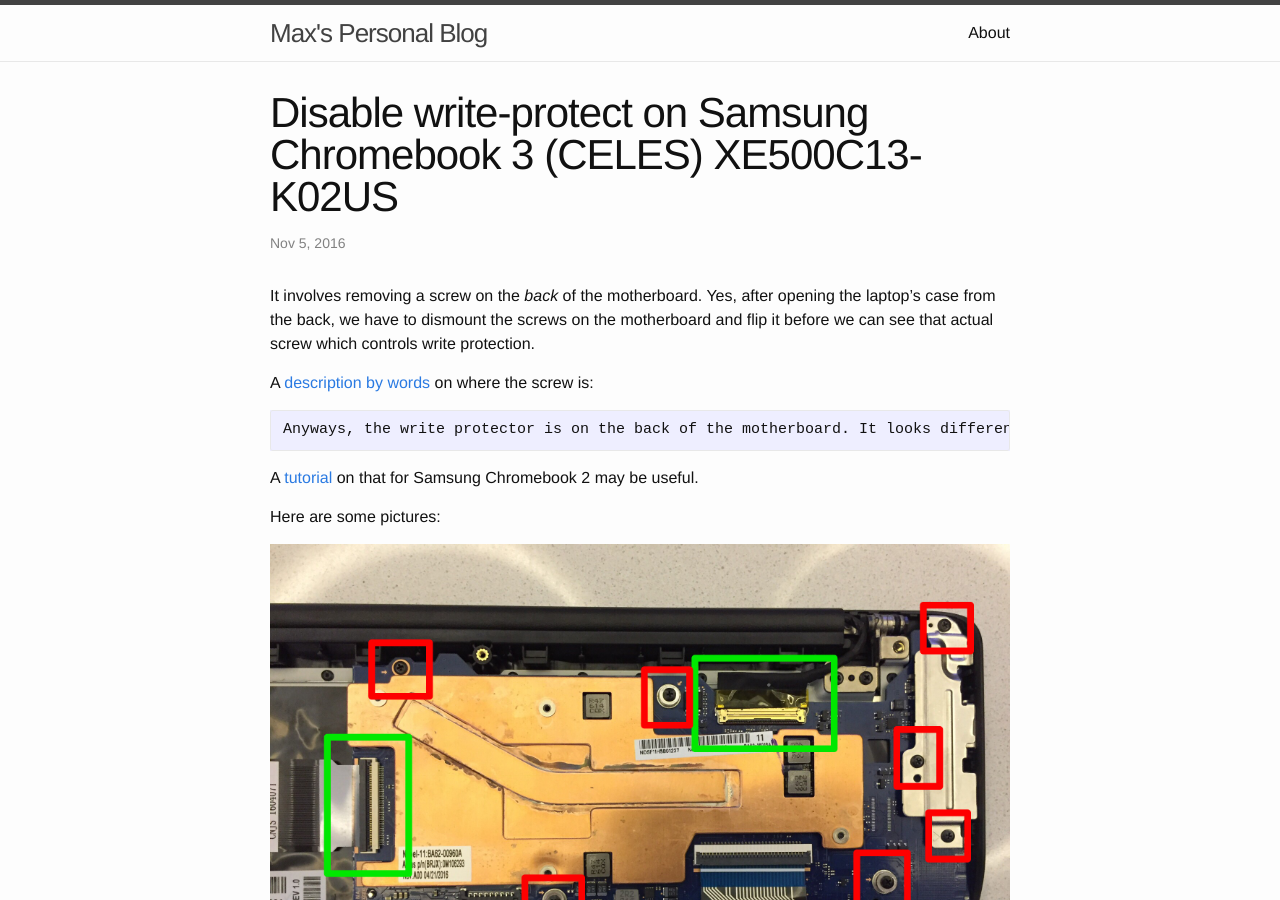
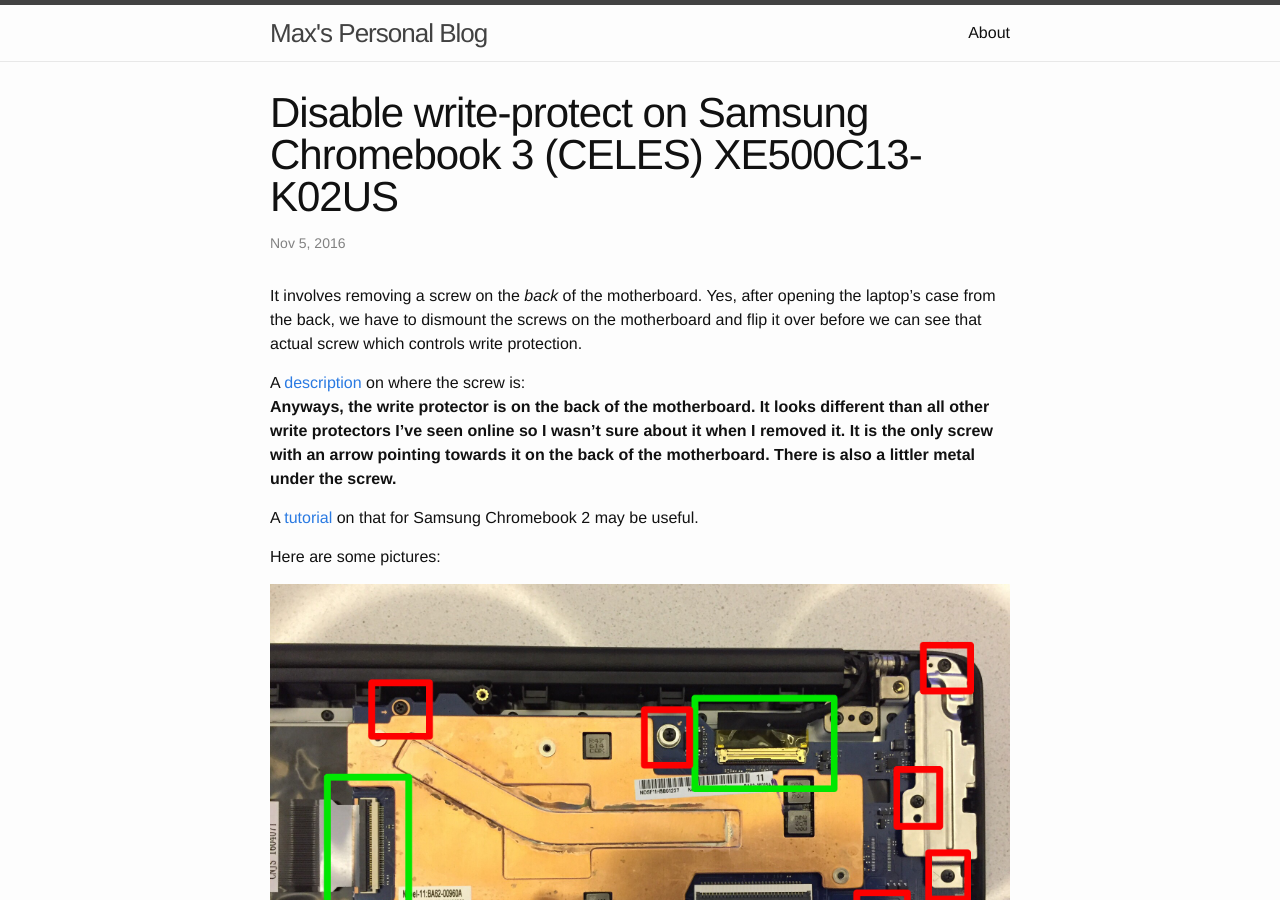
Before and after one commit to maxwyb/maxwyb.github.io, a Jekyll site: the page built from _posts/2016-11-04-chromebook-write-protection.md, in a window 1280 px wide and 900 px high. Built offline with Jekyll 4.4.1, drawn with Linux system fonts in a browser that asks for light colours; some of the changed text lies outside the part shown.

Commit message:
Re-wording.

````diff
--- a/_posts/2016-11-04-chromebook-write-protection.md
+++ b/_posts/2016-11-04-chromebook-write-protection.md
@@ -4,12 +4,10 @@ title:  "Disable write-protect on Samsung Chromebook 3 (CELES) XE500C13-K02US"
 date:   2016-11-04 22:00:00 -0700
 categories: Linux
 ---
-It involves removing a screw on the *back* of the motherboard. Yes, after opening the laptop's case from the back, we have to dismount the screws on the motherboard and flip it before we can see that actual screw which controls write protection.
+It involves removing a screw on the *back* of the motherboard. Yes, after opening the laptop's case from the back, we have to dismount the screws on the motherboard and flip it over before we can see that actual screw which controls write protection.
 
-A [description by words](https://voat.co/v/Linux/comments/1262683) on where the screw is:
-```
-Anyways, the write protector is on the back of the motherboard. It looks different than all other write protectors I've seen online so I wasn't sure about it when I removed it. It is the only screw with an arrow pointing towards it on the back of the motherboard. There is also a littler metal under the screw.
-```
+A [description](https://voat.co/v/Linux/comments/1262683) on where the screw is:
+**Anyways, the write protector is on the back of the motherboard. It looks different than all other write protectors I've seen online so I wasn't sure about it when I removed it. It is the only screw with an arrow pointing towards it on the back of the motherboard. There is also a littler metal under the screw.**
 
 A [tutorial](https://www.reddit.com/r/chromeos/comments/3xjp07/i_cant_find_the_writeprotect_screw_on_my_brand/) on that for Samsung Chromebook 2 may be useful.
 
@@ -22,7 +20,8 @@ This is what it looks like after we open the case. Reds are screws to dismount t
 The backside of the motherboard; just remove that screw in the yellow square!
 
 After that, you can run the following commands in the full `shell` of Chrome OS to test if it works:
-```bash
+
+```
 $ sudo -i
 $ flashrom --wp-status
 $ flashrom --wp-disable
````
